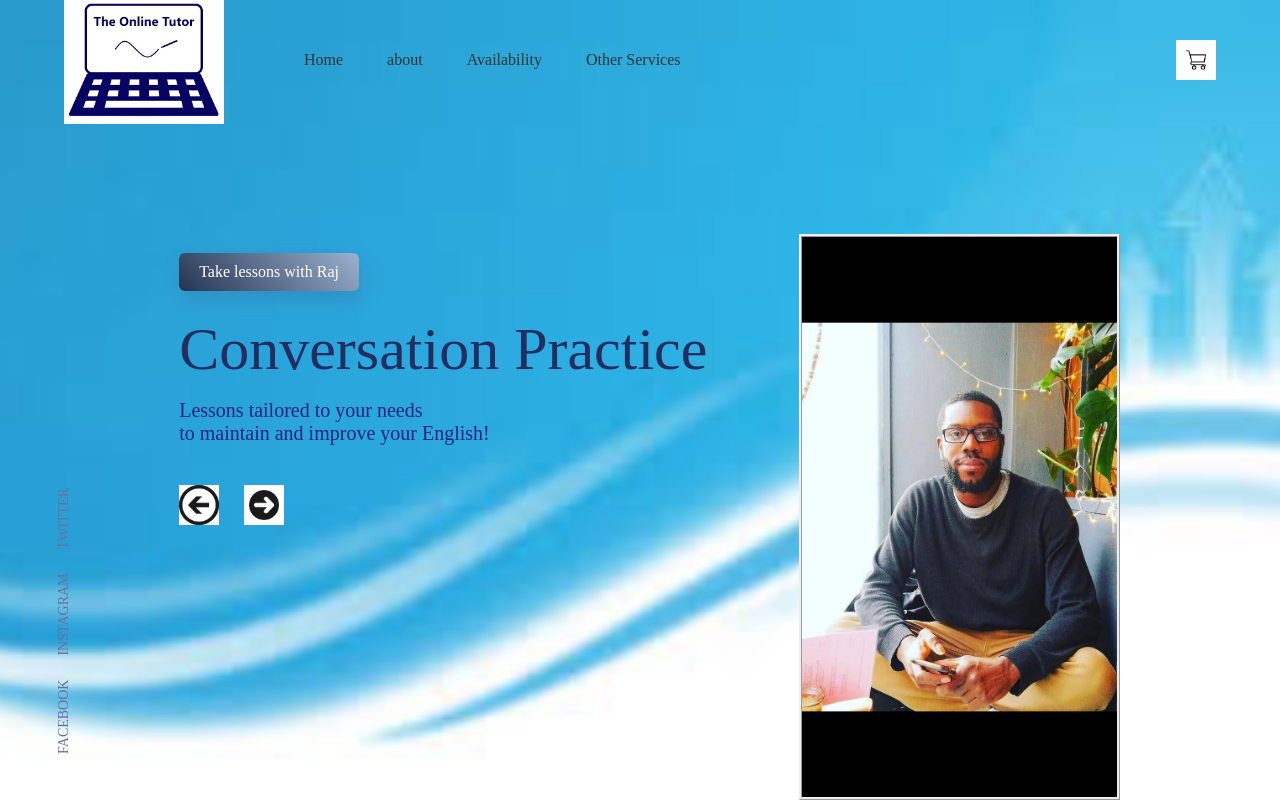
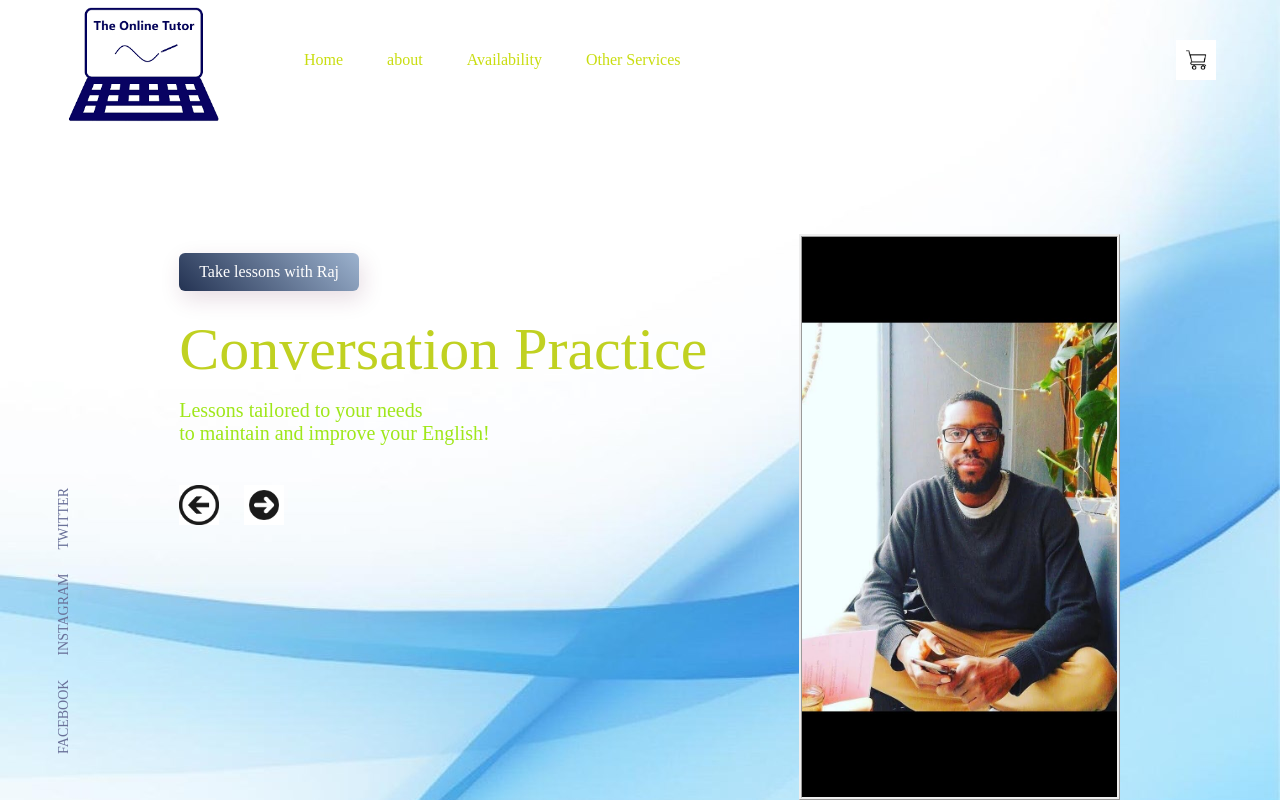
Before and after one commit to Rajmalik89/tutor-webpage, a plain HTML site: page index.html in a window 1280 px wide. Drawn offline with Linux system fonts and the light colour scheme.

Commit message:
Background change
A few minor improvements, including background change.

```diff
--- a/style.css
+++ b/style.css
@@ -5,7 +5,7 @@
 .container {
   height: 100vh;
   width: 100%;
-  background-image: url(pics/background.jfif);
+  background-image: url(pics/background.jpg);
   background-position: center;
   background-size: cover;
   padding-left: 5%;
@@ -22,6 +22,7 @@
 }
 .logo{
   width:160px;
+  margin: auto;
   cursor: pointer;
 }
 .cart{
@@ -39,18 +40,18 @@ nav ul li{
 }
 nav ul li a{
   text-decoration: none;
-  color: #333;
+  color: rgb(201, 221, 16);
 }
 .content h1{
   font-size: 60px;
   font-weight: 100;
   margin-top: 24px;
   margin-bottom: 15px;
-  color: #232d60;
+  color: #c0d121;
 }
 .content p{
   font-size: 20px;
-  color: #25237e;
+  color: #9fe719;
 }
 .content{
   margin-left: 10%;
```
Also changed, not shown: pics/background.jfif (deleted), pics/background.jpg (added).
